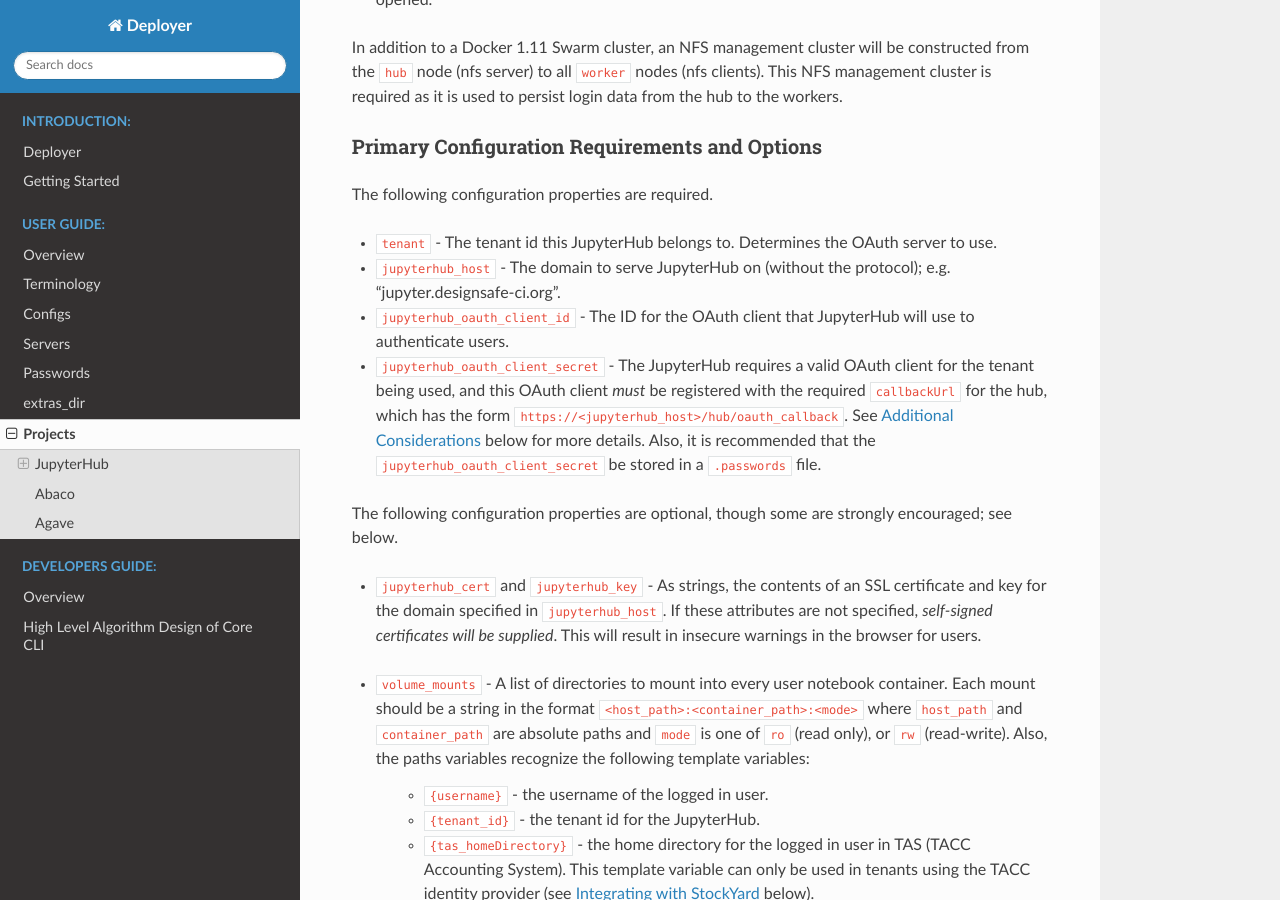
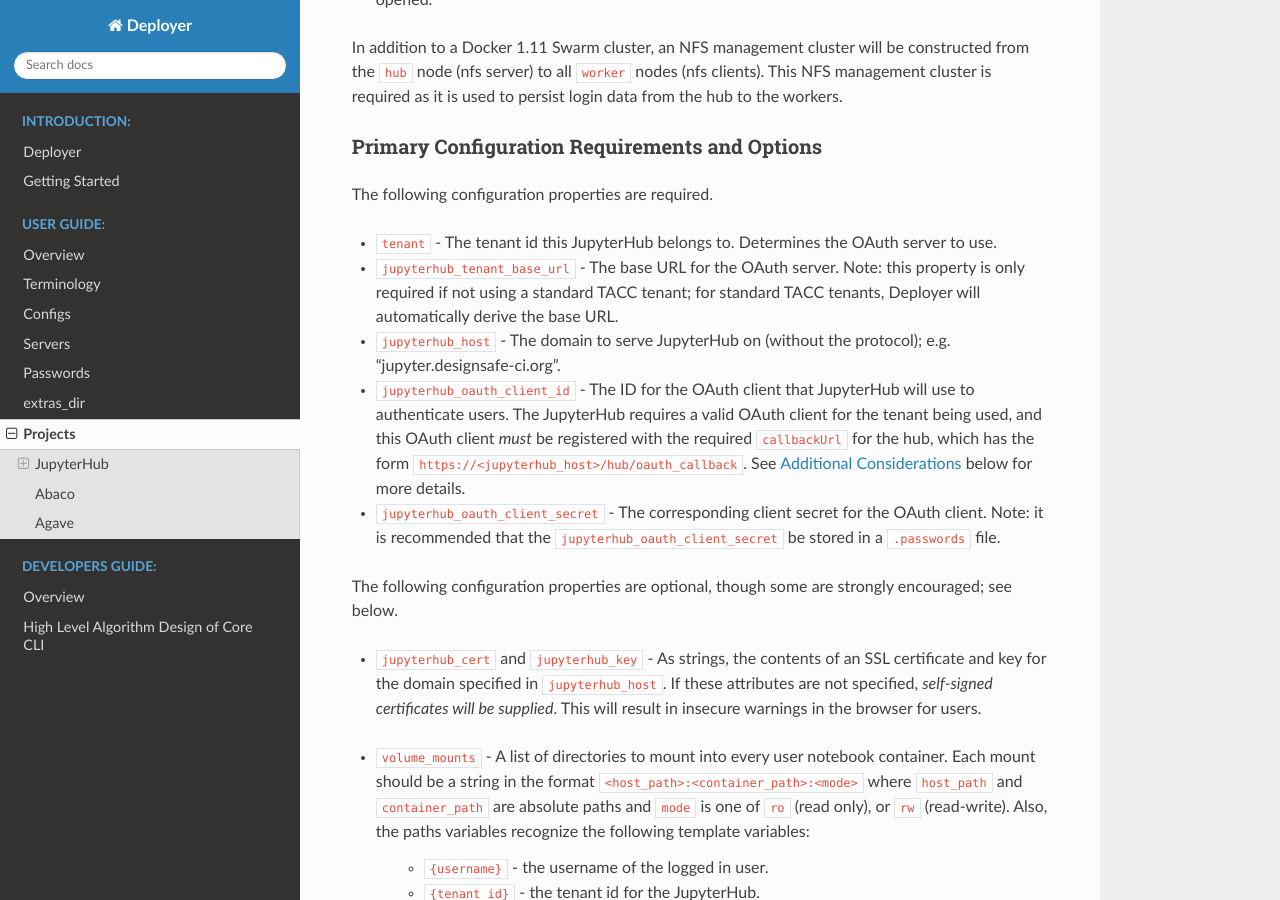
Before and after one commit to TACC/deployer-docs, a Sphinx documentation site: the page built from source/users/projects.rst, in a window 1280 px wide and 900 px high, scrolled down 1074 px. Built offline with Sphinx 7.4.7 and the Read the Docs theme 2.0.0, drawn with Linux system fonts in a browser that asks for light colours.

Commit message:
add jupyterhub_tenant_base_url

```diff
--- a/source/users/projects.rst
+++ b/source/users/projects.rst
@@ -53,15 +53,18 @@ The following configuration properties are required.
 
 * ``tenant`` - The tenant id this JupyterHub belongs to. Determines the OAuth server to use.
 
+* ``jupyterhub_tenant_base_url`` - The base URL for the OAuth server. Note: this property is only required if not
+  using a standard TACC tenant; for standard TACC tenants, Deployer will automatically derive the base URL.
+
 * ``jupyterhub_host`` - The domain to serve JupyterHub on (without the protocol); e.g. "jupyter.designsafe-ci.org".
 
 * ``jupyterhub_oauth_client_id`` - The ID for the OAuth client that JupyterHub will use to authenticate users.
-
-* ``jupyterhub_oauth_client_secret`` - The JupyterHub requires a valid OAuth client for the tenant being used, and this
+  The JupyterHub requires a valid OAuth client for the tenant being used, and this
   OAuth client *must* be registered with the required ``callbackUrl`` for the hub, which has the form
   ``https://<jupyterhub_host>/hub/oauth_callback``. See `Additional Considerations`_ below for more details.
-  Also, it is recommended that the ``jupyterhub_oauth_client_secret``
-  be stored in a ``.passwords`` file.
+
+* ``jupyterhub_oauth_client_secret`` - The corresponding client secret for the OAuth client. Note: it is recommended
+  that the ``jupyterhub_oauth_client_secret`` be stored in a ``.passwords`` file.
 
 
 The following configuration properties are optional, though some are strongly encouraged; see below.
```
